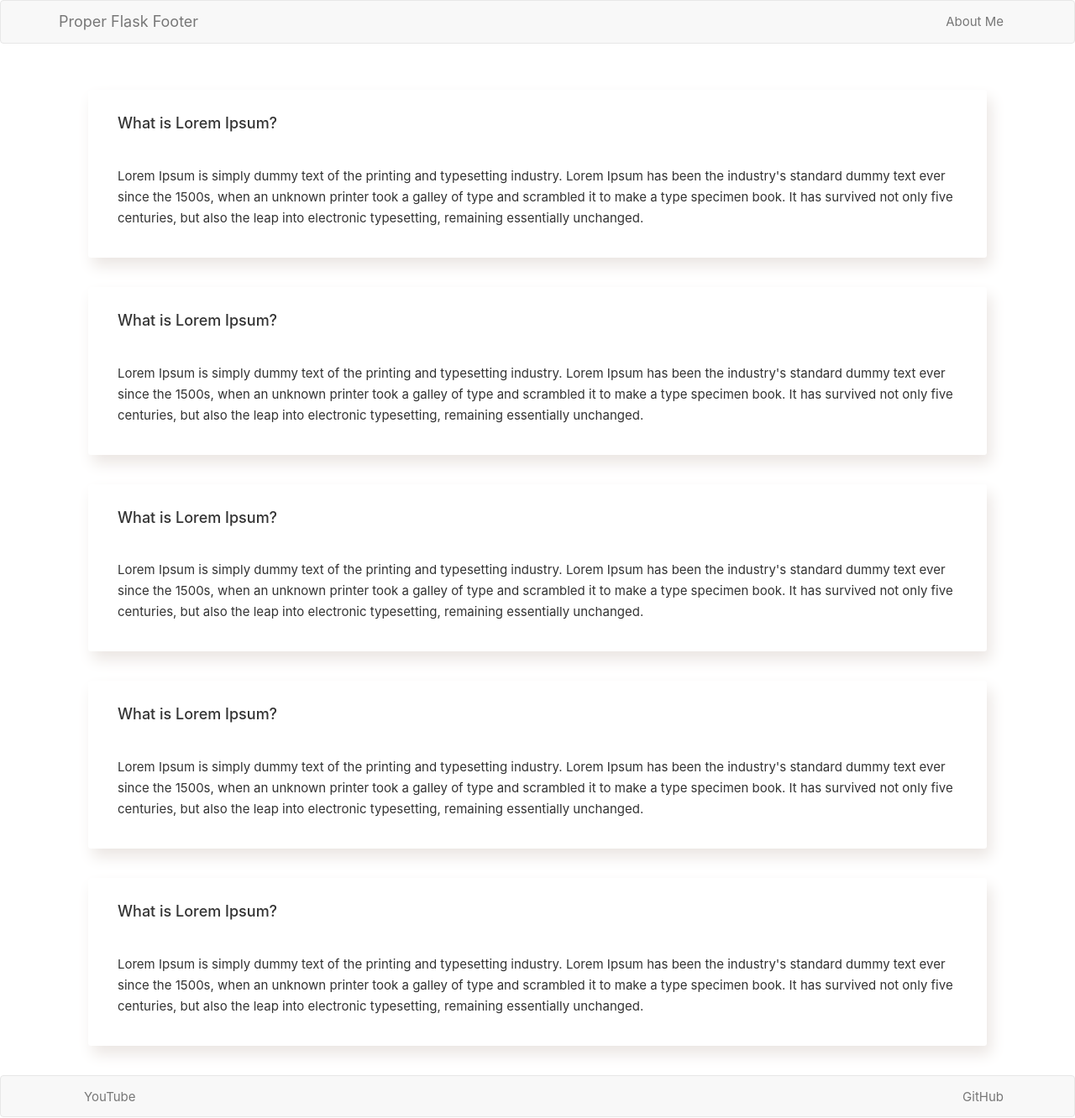
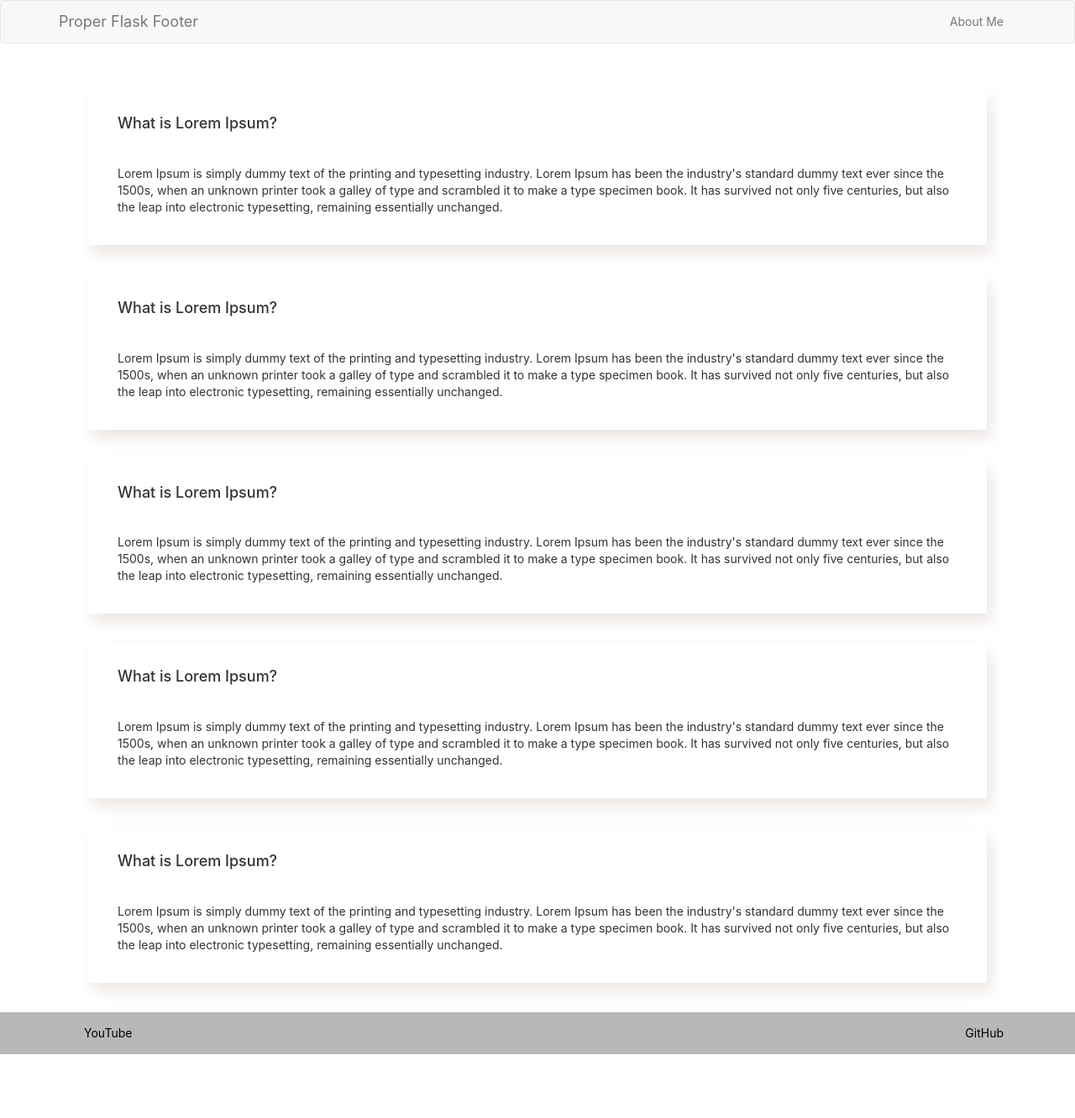
Before and after one commit to GitauHarrison/proper-flask-footer, a Flask app: page / in a window 1280 px wide. Shown: the whole page at 84% size. After the commit the page ends 1256 px from the top, so only its background shows below. Run offline with Flask 2, Linux system fonts and the light colour scheme; some libraries are stand-ins or nearby versions.

Commit message:
Style: Update styles

```diff
--- a/app/static/css/styles.css
+++ b/app/static/css/styles.css
@@ -1,46 +1,10 @@
-/* ------------------------------------------------- */
-/* BASE STYLES */
-/* ------------------------------------------------- */
-html, body{
-    min-height: 100vh; /*Fills the viewport*/
-    width: 100%;
-    margin: 0px;
-    position: relative; /*You have to include this in order to position other child items*/
-}
-body{
-    font-family: medium-content-sans-serif-font, -apple-system, BlinkMacSystemFont, "Segoe UI", Roboto, Oxygen, Ubuntu, Cantarell, "Open Sans", "Helvetica Neue", sans-serif;
-    line-height: 25px;
-    font-size: 15px;
-    font-weight: 400;
-    padding: 0px;
-}
-body::after {
-    content: '';
-    display: block;
-}
 p{
     padding-bottom: 5px;
 }
 h4{
     padding-bottom: 30px;
 }
-/* MEDIA QUIERIES */
-@media all and (max-width: 992px) {
-    body::after {
-        height: 150px; /* Set same as footer's height when not using media queries*/
-    }
-    .footer{
-        height: 100px;
-    }
-}
-@media all and (min-width: 992px) {
-    body::after {
-        height: 50px; /* Set same as footer's height when not using media queries*/
-    }
-    .footer{
-        height: 50px;
-    }
-}
+
 
 /* ------------------------------------------------- */
 /* CUSTOME STYLES */
@@ -53,13 +17,26 @@
     box-shadow: 5px 10px 18px #ebe6e3;
 }
 
+
+
+/* ------------------------------------------------- */
+/* BASE STYLES */
+/* ------------------------------------------------- */
+
+body{
+    font-family: medium-content-sans-serif-font, -apple-system, BlinkMacSystemFont, "Segoe UI", Roboto, Oxygen, Ubuntu, Cantarell, "Open Sans", "Helvetica Neue", sans-serif;
+    min-height: 100vh;
+    display: flex;
+    flex-direction: column;
+}
+
 /* ------------------------------------------------- */
 /* FOOTER */
 /* ------------------------------------------------- */
-.footer{
-    margin-bottom: 0px;
-    position: absolute; /*With the parent relative, we can set our footer to absolute*/
-    bottom: 0; /*This takes it to the bottom*/
-    width: 100%;
-    /* height: 150px; */
+footer{
+    margin-top: auto;
+    background-color: #b8b8b8;
 }
+footer a {
+    color: black;
+}
--- a/app/templates/base.html
+++ b/app/templates/base.html
@@ -47,17 +47,17 @@
     {% endblock %}
 
     {% block footer %}
-        <nav class="footer navbar navbar-default">
+        <footer class="bg-dark">
             <div class="container">
                 <div class="col-xs-12 col-sm-12 col-md-12 col-lg-12 col-xl-12">
                     <ul class="nav navbar-nav">
-                        <li><a href="#">YouTube</a></li>
+                        <li><a class="text-dark" href="#">YouTube</a></li>
                     </ul>
                     <ul class="nav navbar-nav navbar-right">
-                        <li><a href="#">GitHub</a></li>
+                        <li><a class="text-dark" href="#">GitHub</a></li>
                     </ul>
                 </div>
             </div>
-        </nav>
+        </footer>
     {% endblock %}
 {% endblock %}
```
Also changed, not shown: README.md.
